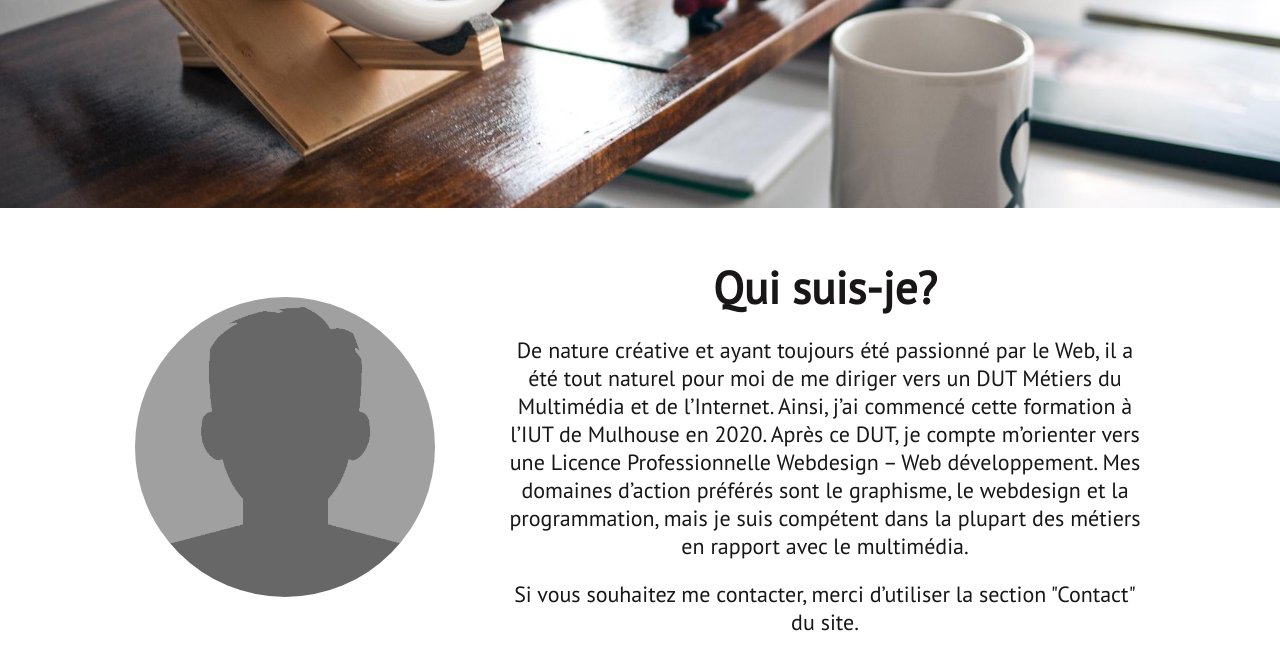
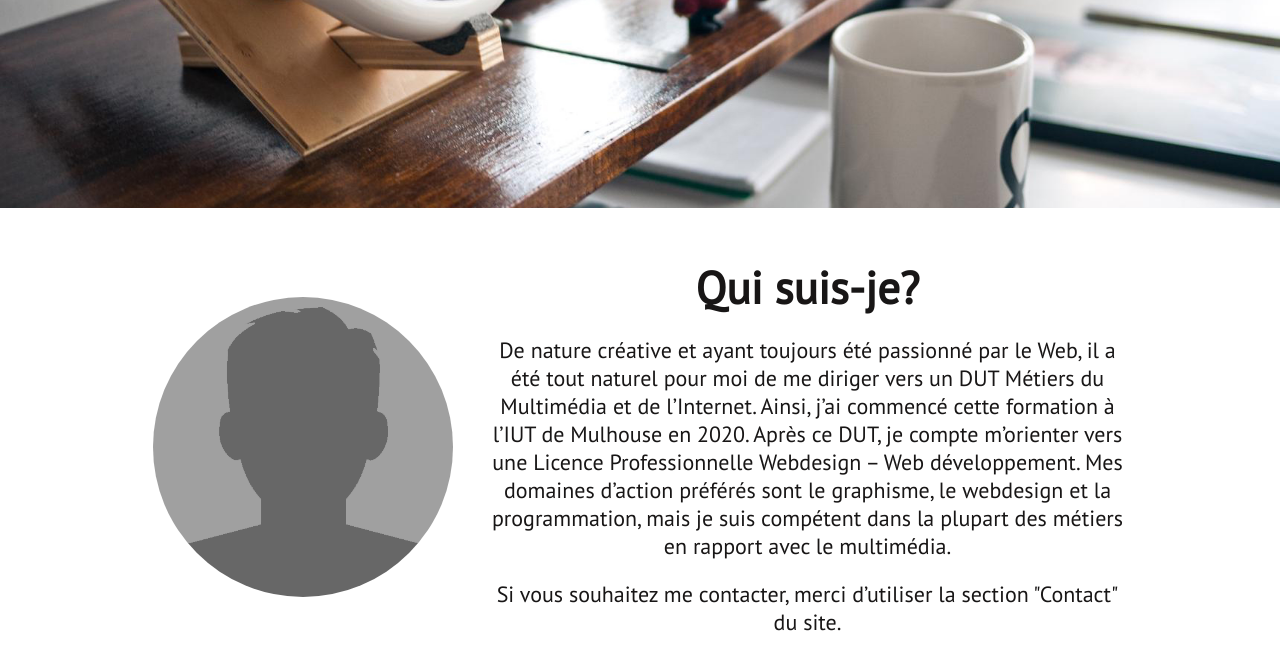
Before and after one commit to JulesHeller/oldportfolio, a plain HTML site: page index.html in a window 1280 px wide. Shown: the part 495-1164 px from the top of the page. Drawn offline with Linux system fonts and the light colour scheme.

Commit message:
Update style.css

```diff
--- a/style/style.css
+++ b/style/style.css
@@ -78,7 +78,8 @@ header>a{
     display: flex;
     align-items: center;
     justify-content: space-around;
-    margin: 50px 100px;
+    margin: 50px 150px;
+    gap: 30px;
 }
 
 .divpresentation>img{
```
